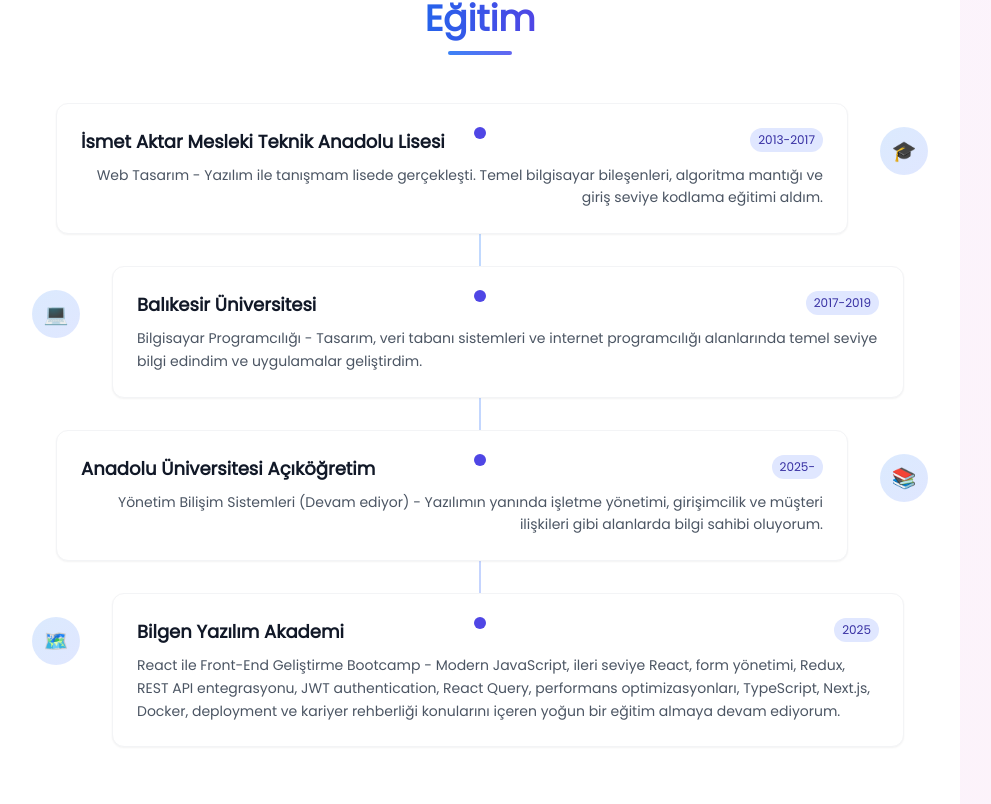
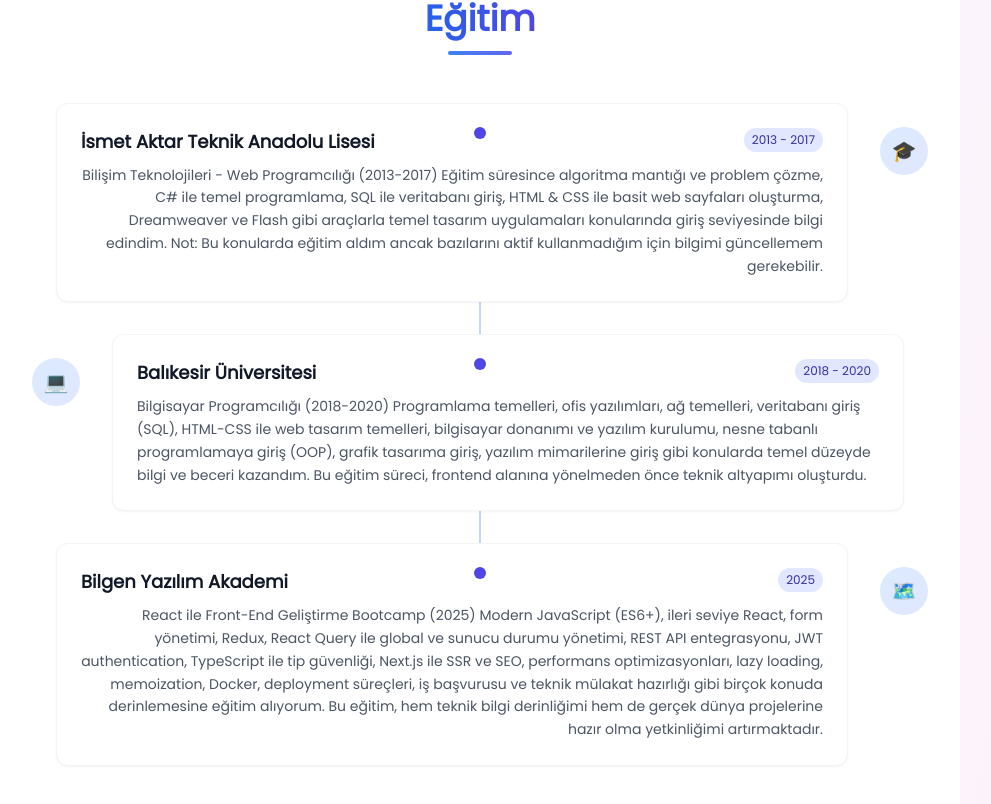
Before and after one commit to enesyagmur/dynamic-portfolio, a Next.js app: page / in a window 1280 px wide. Shown: the part 4136-4940 px from the top of the page, without its empty margins (160-1151 px from the left). Built offline with nearby package versions, Linux system fonts and the light colour scheme; no server answers; the database is empty.

Commit message:
eğitim güncellemesi

```diff
--- a/components/Education.tsx
+++ b/components/Education.tsx
@@ -1,29 +1,25 @@
 const educationData = [
   {
-    title: "İsmet Aktar Mesleki Teknik Anadolu Lisesi",
+    title: "İsmet Aktar Teknik Anadolu Lisesi",
     content:
-      "Web Tasarım - Yazılım ile tanışmam lisede gerçekleşti. Temel bilgisayar bileşenleri, algoritma mantığı ve giriş seviye kodlama eğitimi aldım.",
-    year: "2013-2017",
+      "Bilişim Teknolojileri - Web Programcılığı (2013-2017)\n" +
+      "Eğitim süresince algoritma mantığı ve problem çözme, C# ile temel programlama, SQL ile veritabanı giriş, HTML & CSS ile basit web sayfaları oluşturma, Dreamweaver ve Flash gibi araçlarla temel tasarım uygulamaları konularında giriş seviyesinde bilgi edindim. Not: Bu konularda eğitim aldım ancak bazılarını aktif kullanmadığım için bilgimi güncellemem gerekebilir.",
+    year: "2013 - 2017",
     icon: "🎓",
   },
   {
     title: "Balıkesir Üniversitesi",
     content:
-      "Bilgisayar Programcılığı - Tasarım, veri tabanı sistemleri ve internet programcılığı alanlarında temel seviye bilgi edindim ve uygulamalar geliştirdim.",
-    year: "2017-2019",
+      "Bilgisayar Programcılığı (2018-2020)\n" +
+      "Programlama temelleri, ofis yazılımları, ağ temelleri, veritabanı giriş (SQL), HTML-CSS ile web tasarım temelleri, bilgisayar donanımı ve yazılım kurulumu, nesne tabanlı programlamaya giriş (OOP), grafik tasarıma giriş, yazılım mimarilerine giriş gibi konularda temel düzeyde bilgi ve beceri kazandım. Bu eğitim süreci, frontend alanına yönelmeden önce teknik altyapımı oluşturdu.",
+    year: "2018 - 2020",
     icon: "💻",
-  },
-  {
-    title: "Anadolu Üniversitesi Açıköğretim",
-    content:
-      "Yönetim Bilişim Sistemleri (Devam ediyor) - Yazılımın yanında işletme yönetimi, girişimcilik ve müşteri ilişkileri gibi alanlarda bilgi sahibi oluyorum.",
-    year: "2025-",
-    icon: "📚",
   },
   {
     title: "Bilgen Yazılım Akademi",
     content:
-      "React ile Front-End Geliştirme Bootcamp - Modern JavaScript, ileri seviye React, form yönetimi, Redux, REST API entegrasyonu, JWT authentication, React Query, performans optimizasyonları, TypeScript, Next.js, Docker, deployment ve kariyer rehberliği konularını içeren yoğun bir eğitim almaya devam ediyorum.",
+      "React ile Front-End Geliştirme Bootcamp (2025)\n" +
+      "Modern JavaScript (ES6+), ileri seviye React, form yönetimi, Redux, React Query ile global ve sunucu durumu yönetimi, REST API entegrasyonu, JWT authentication, TypeScript ile tip güvenliği, Next.js ile SSR ve SEO, performans optimizasyonları, lazy loading, memoization, Docker, deployment süreçleri, iş başvurusu ve teknik mülakat hazırlığı gibi birçok konuda derinlemesine eğitim alıyorum. Bu eğitim, hem teknik bilgi derinliğimi hem de gerçek dünya projelerine hazır olma yetkinliğimi artırmaktadır.",
     year: "2025",
     icon: "🗺️",
   },
```
